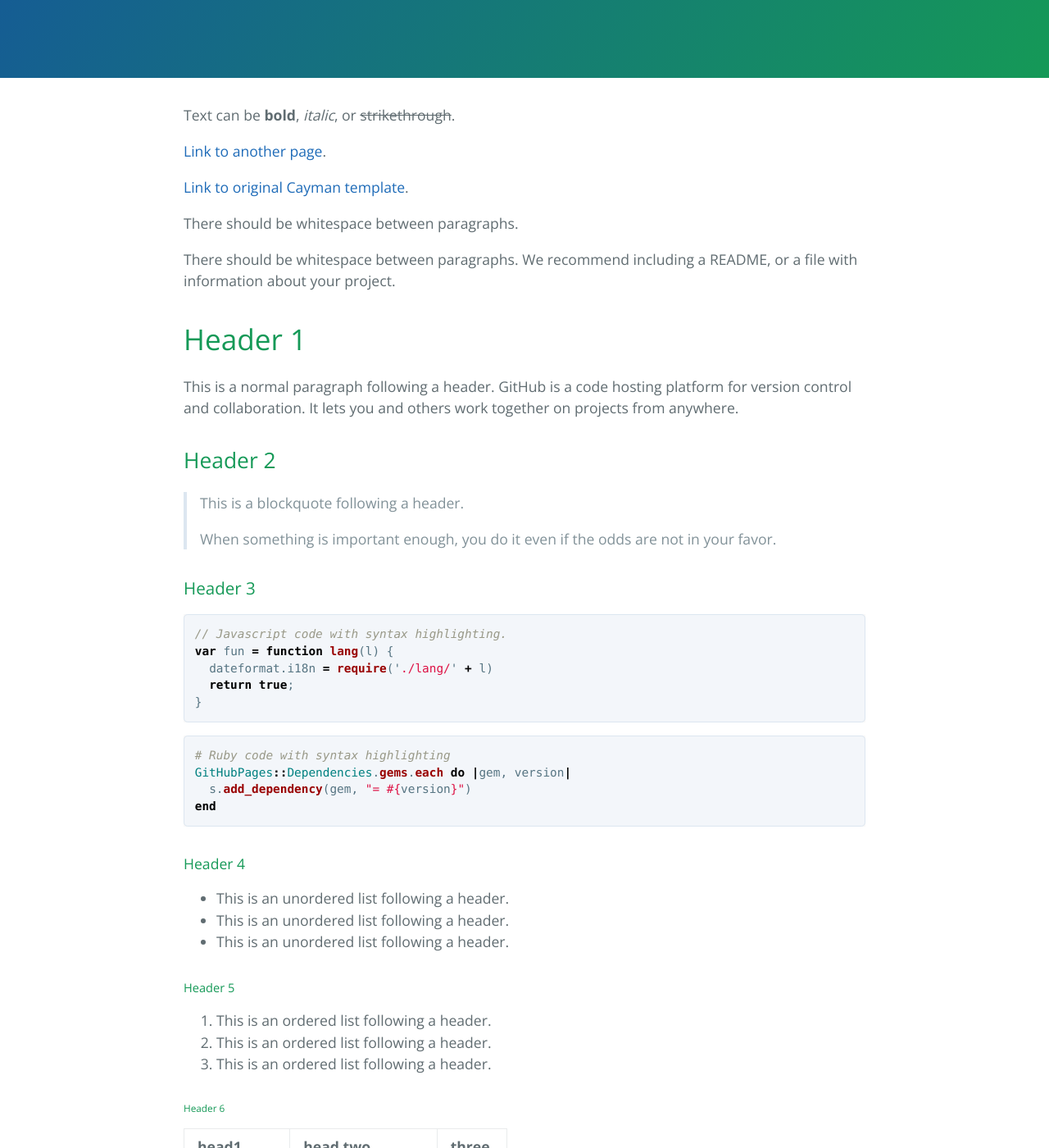
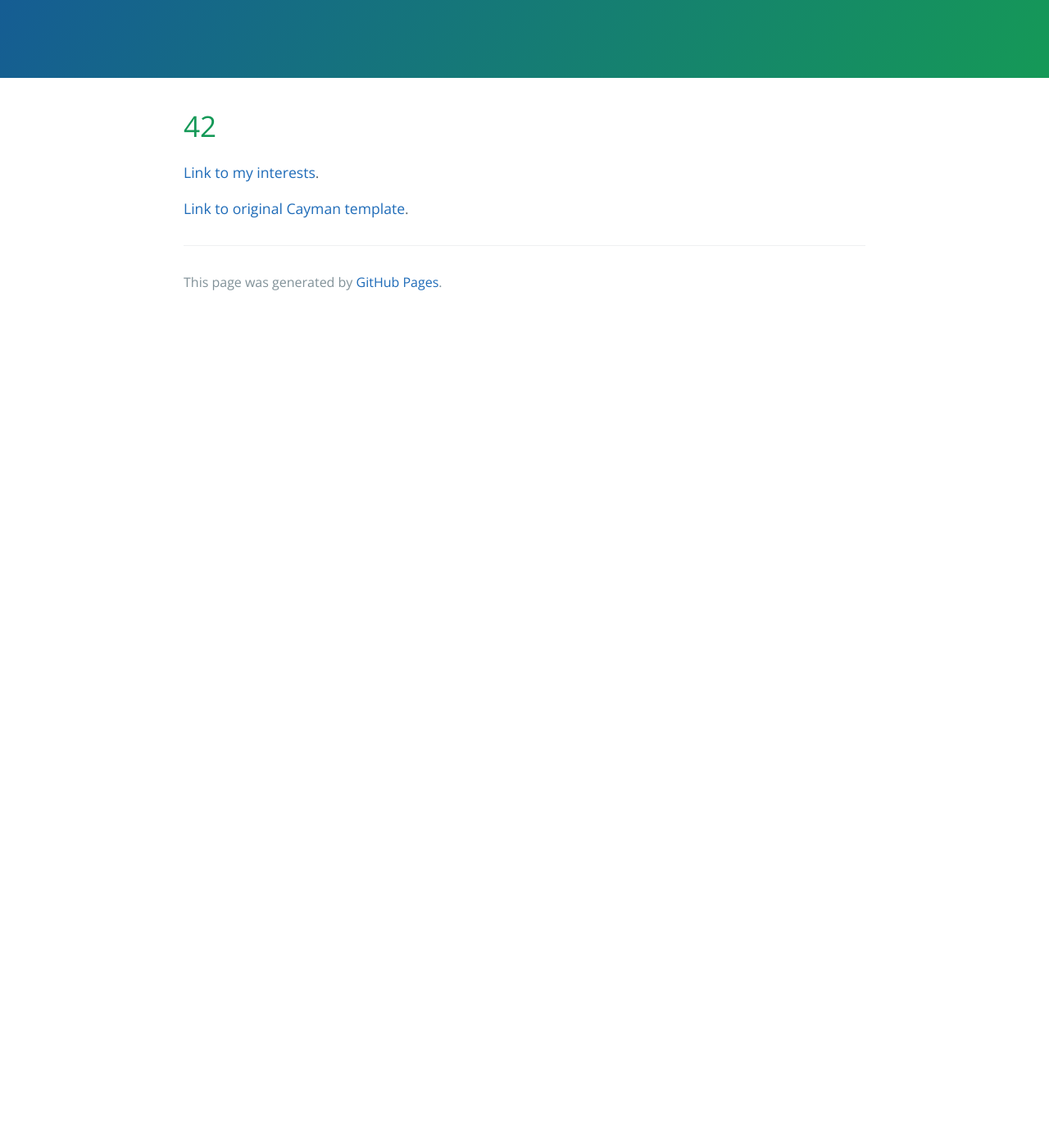
Before and after one commit to rayaun/rayaun.github.io, a Jekyll site: the page built from index.md, in a window 1280 px wide and 1400 px high, scrolled down 222 px. Shown: the whole window at 82% size. Built offline with Jekyll 4.4.1, drawn with Linux system fonts in a browser that asks for light colours; our own code applies the rules of GitHub Pages for plain Markdown files; after the commit the page ends 900 px from its top, so only the background shows below that; some of the changed text lies outside the part shown.

Commit message:
restructured main page, rename another page to interests

````diff
--- a/index.md
+++ b/index.md
@@ -1,125 +1,10 @@
 ---
 layout: default
 ---
+# 42
 
-Text can be **bold**, _italic_, or ~~strikethrough~~.
 
-[Link to another page](./another-page.html).
+
+[Link to my interests](./interests.html).
 
 [Link to original Cayman template](./original-template.html).
-
-There should be whitespace between paragraphs.
-
-There should be whitespace between paragraphs. We recommend including a README, or a file with information about your project.
-
-# Header 1
-
-This is a normal paragraph following a header. GitHub is a code hosting platform for version control and collaboration. It lets you and others work together on projects from anywhere.
-
-## Header 2
-
-> This is a blockquote following a header.
->
-> When something is important enough, you do it even if the odds are not in your favor.
-
-### Header 3
-
-```js
-// Javascript code with syntax highlighting.
-var fun = function lang(l) {
-  dateformat.i18n = require('./lang/' + l)
-  return true;
-}
-```
-
-```ruby
-# Ruby code with syntax highlighting
-GitHubPages::Dependencies.gems.each do |gem, version|
-  s.add_dependency(gem, "= #{version}")
-end
-```
-
-#### Header 4
-
-*   This is an unordered list following a header.
-*   This is an unordered list following a header.
-*   This is an unordered list following a header.
-
-##### Header 5
-
-1.  This is an ordered list following a header.
-2.  This is an ordered list following a header.
-3.  This is an ordered list following a header.
-
-###### Header 6
-
-| head1        | head two          | three |
-|:-------------|:------------------|:------|
-| ok           | good swedish fish | nice  |
-| out of stock | good and plenty   | nice  |
-| ok           | good `oreos`      | hmm   |
-| ok           | good `zoute` drop | yumm  |
-
-### There's a horizontal rule below this.
-
-* * *
-
-### Here is an unordered list:
-
-*   Item foo
-*   Item bar
-*   Item baz
-*   Item zip
-
-### And an ordered list:
-
-1.  Item one
-1.  Item two
-1.  Item three
-1.  Item four
-
-### And a nested list:
-
-- level 1 item
-  - level 2 item
-  - level 2 item
-    - level 3 item
-    - level 3 item
-- level 1 item
-  - level 2 item
-  - level 2 item
-  - level 2 item
-- level 1 item
-  - level 2 item
-  - level 2 item
-- level 1 item
-
-### Small image
-
-![Octocat](https://assets-cdn.github.com/images/icons/emoji/octocat.png)
-
-### Large image
-
-![Branching](https://guides.github.com/activities/hello-world/branching.png)
-
-
-### Definition lists can be used with HTML syntax.
-
-<dl>
-<dt>Name</dt>
-<dd>Godzilla</dd>
-<dt>Born</dt>
-<dd>1952</dd>
-<dt>Birthplace</dt>
-<dd>Japan</dd>
-<dt>Color</dt>
-<dd>Green</dd>
-</dl>
-
-```
-Long, single-line code blocks should not wrap. They should horizontally scroll if they are too long. This line should be long enough to demonstrate this.
-```
-
-```
-The final element.
-```
````
Also changed, not shown: interests.md (renamed from another-page.md).
